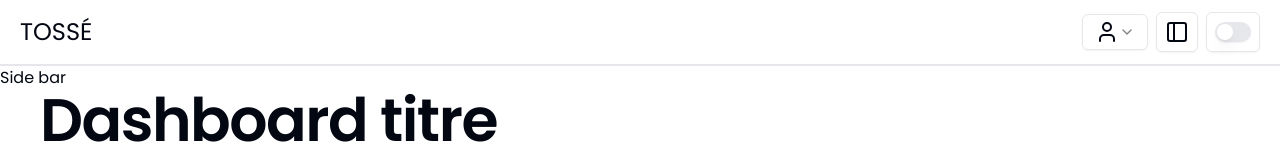
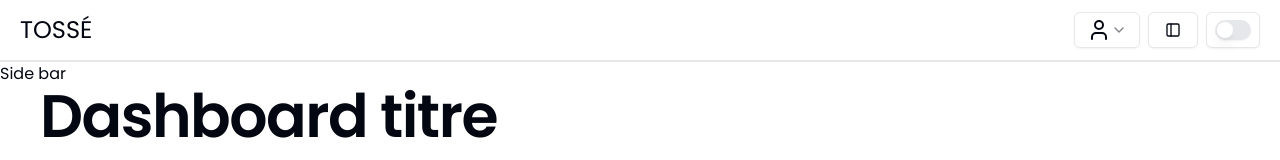
Before and after one commit to tossemoro/tosse-backoffice, a Next.js app: page / in a window 1280 px wide. Shown: the top 160 px of the page. Built offline with nearby package versions, Linux system fonts and the light colour scheme.

Commit message:
mise a jour des boutons de theme et de side menu dans le composant header

```diff
--- a/components/global/header.tsx
+++ b/components/global/header.tsx
@@ -1,4 +1,4 @@
-"use client"
+"use client";
 import { PanelLeft, User } from "lucide-react";
 import { Switch } from "@/components/ui/switch";
 import * as React from "react";
@@ -12,21 +12,20 @@ import {
 import { useTheme } from "next-themes";
 import { FC } from "react";
 import { AppContainer } from "./app-container";
+import { Button } from "@/components/ui/button";
 
 export const Header: FC = () => {
   const { theme, setTheme } = useTheme();
 
   return (
-        <header
-            className={`border-b-2 py-3 `}
-        >
+    <header className={`border-b-2 py-3 `}>
       <AppContainer className="flex justify-between items-center">
         <Link href="/" className="text-2xl uppercase">
           Tossé
         </Link>
         <div className="flex items-center gap-2">
           <Select>
-                        <SelectTrigger className="hover:bg-[#FF9D00]">
+            <SelectTrigger className="hover:bg-primary">
               <User />
             </SelectTrigger>
             <SelectContent className="bg-[#FFE6BF]">
@@ -42,14 +41,15 @@ export const Header: FC = () => {
               </SelectItem>
             </SelectContent>
           </Select>
-                    <div
-                        className="flex w-full items-center hover:bg-[#FF9D00] justify-between whitespace-nowrap rounded-md border border-input bg-transparent h-[2.5rem] px-2 py-2 text-sm shadow-sm"
-                    >
-                        <PanelLeft />
-                    </div>
-                    <div className="flex w-full items-center hover:bg-[#FF9D00] justify-between whitespace-nowrap rounded-md border border-input bg-transparent h-[2.5rem] px-2 py-2 text-sm shadow-sm">
-                        <Switch id="airplane-mode"  onClick={() => setTheme(theme === "dark" ? "light" : "dark")}/>
-                    </div>
+          <Button variant={"outline"}>
+            <PanelLeft className="h-8 w-8" />
+          </Button>
+          <Button variant={"outline"} className="px-2" >
+            <Switch
+              id="airplane-mode"
+              onClick={() => setTheme(theme === "dark" ? "light" : "dark")}
+            />
+          </Button>
         </div>
       </AppContainer>
     </header>
```
Lines whose indentation alone changed are shown as unchanged.
